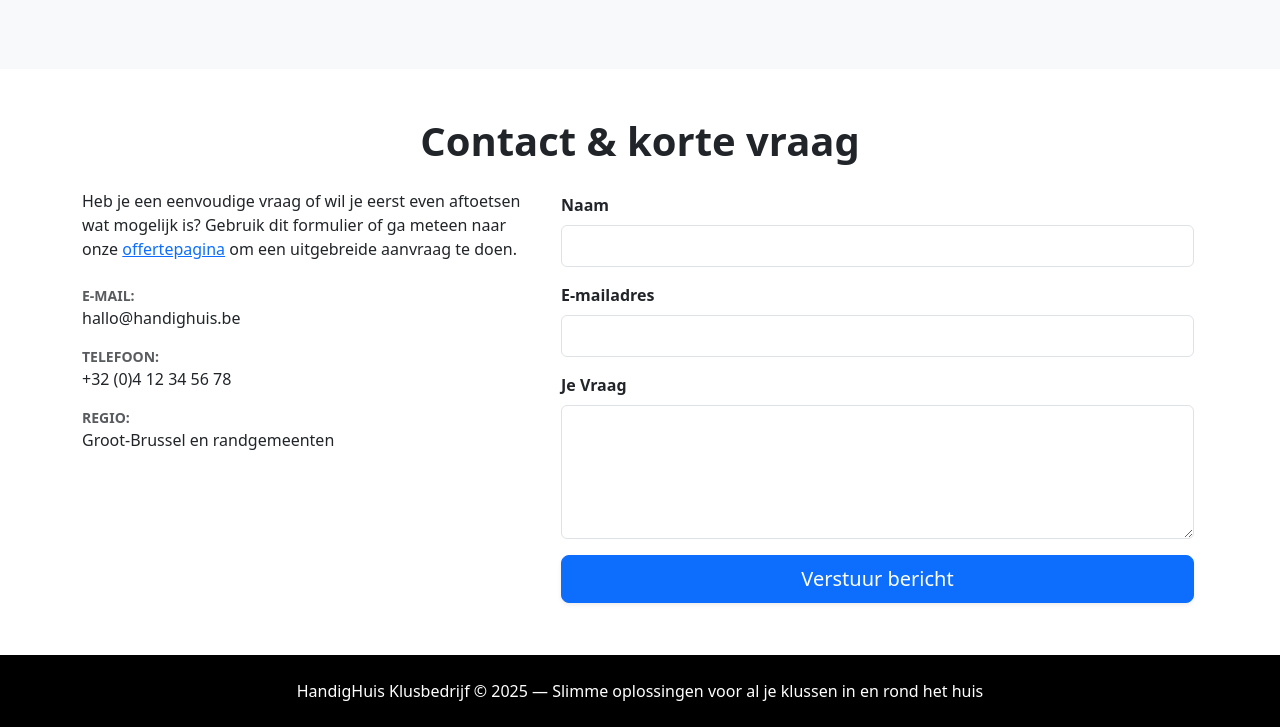
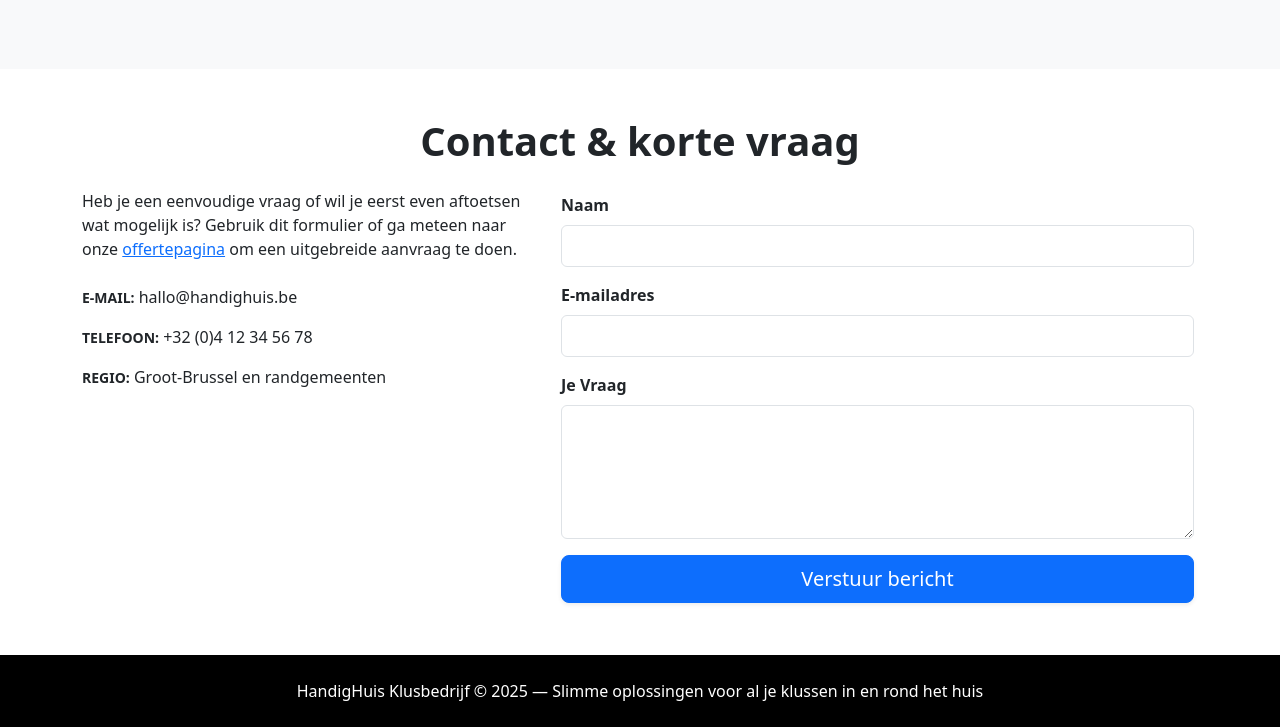
Before and after one commit to mustafakhairzada-prog/BWD-MustafaKhairzada-2526, a website: page 10.Forms/DeKlusserForms/index.html in a window 1280 px wide. Shown: the part 2956-3683 px from the top of the page. Drawn offline with nearby package versions, Linux system fonts and the light colour scheme.

Commit message:
DeKlusserForms

```diff
--- a/10.Forms/DeKlusserForms/index.html
+++ b/10.Forms/DeKlusserForms/index.html
@@ -272,11 +272,11 @@
 					</p>
 					<address>
 
-						<p><span class="d-block text-muted small fw-bold text-uppercase">E-mail:</span>
+						<p><span class="small fw-bold text-uppercase">E-mail:</span>
 							hallo@handighuis.be</p>
-						<p><span class="d-block text-muted small fw-bold text-uppercase">Telefoon:</span> +32 (0)4 12 34
+						<p><span class="small fw-bold text-uppercase">Telefoon:</span> +32 (0)4 12 34
 							56 78</p>
-						<p><span class="d-block text-muted small fw-bold text-uppercase">Regio:</span> Groot-Brussel en
+						<p><span class="small fw-bold text-uppercase">Regio:</span> Groot-Brussel en
 							randgemeenten</p>
 
 					</address>
```
